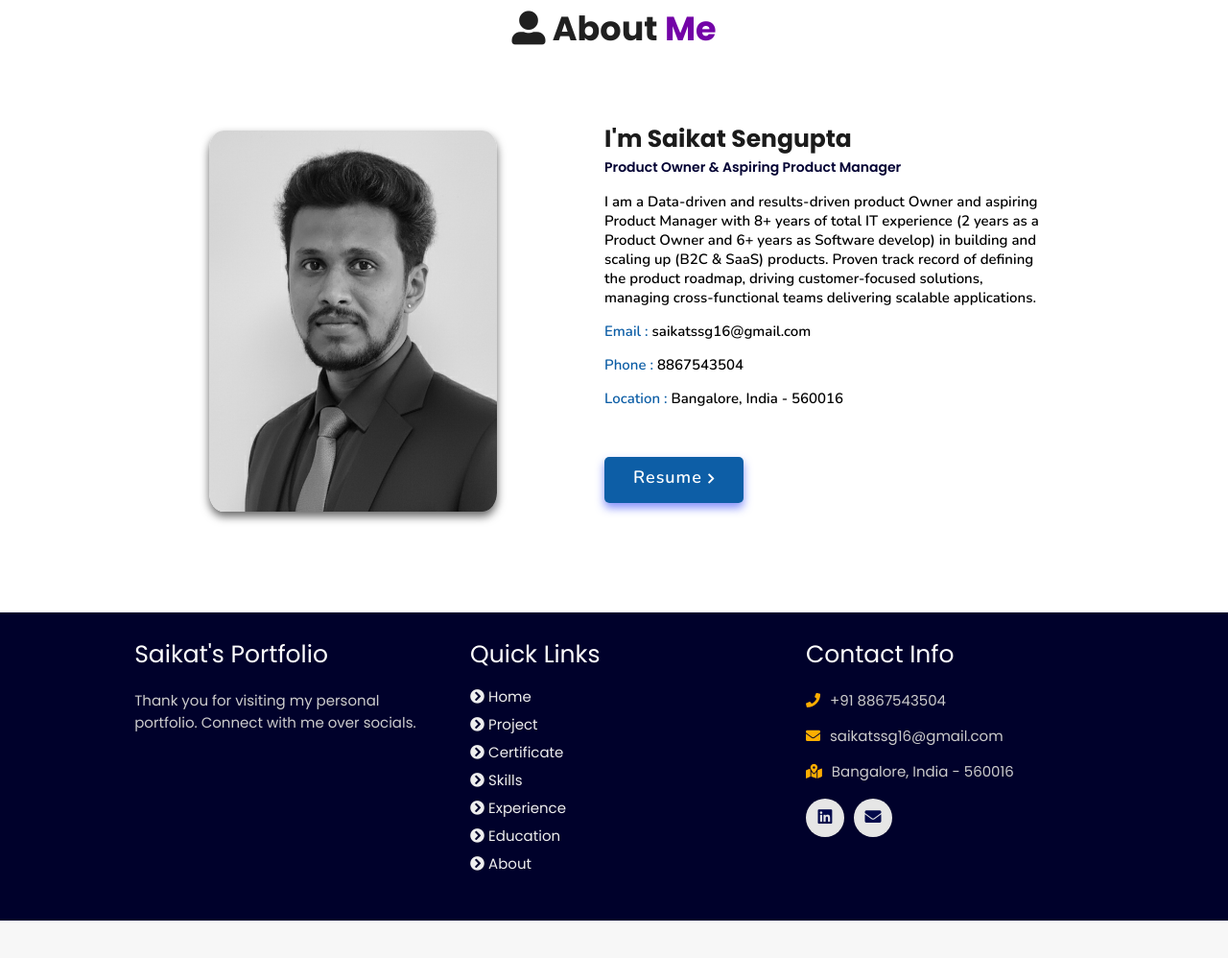
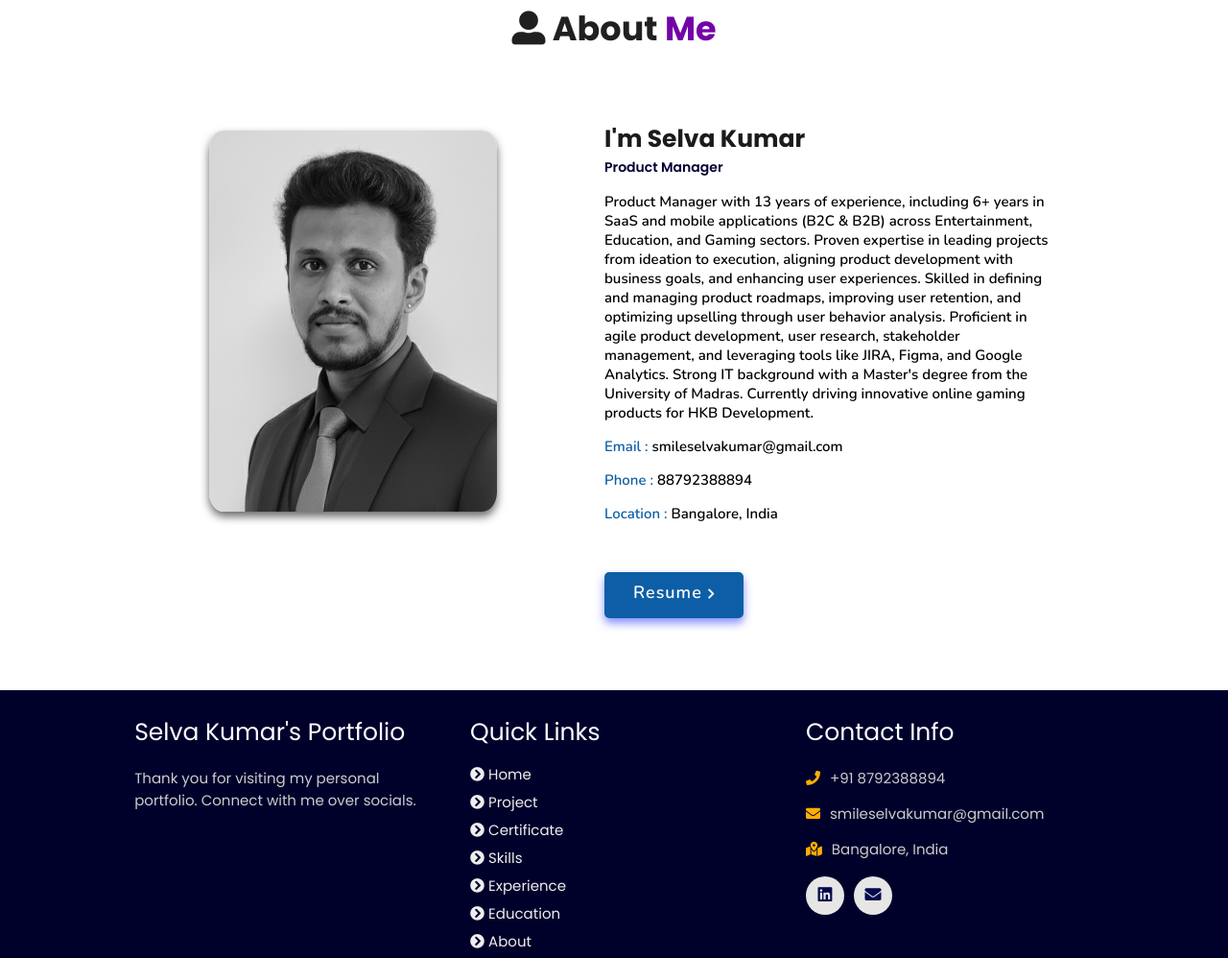
Before and after one commit to theworld2020/selvakumrportfolio, a plain HTML site: page index.html in a window 1280 px wide. Shown: the part 5391-6389 px from the top of the page at 96% size. Before the commit the page ends 6350 px from the top, so only its background shows below. Drawn offline with nearby package versions, Linux system fonts and the light colour scheme; animation ran at ten frames a second.

Commit message:
Add files via upload

```diff
--- a/index.html
+++ b/index.html
@@ -658,14 +658,10 @@
         <img draggable="false" class="tilt" src="./assets/images/selva_profile.png" alt="">
     </div>
     <div class="content">
-        <h3>I'm Saikat Sengupta</h3>
-        <span class="tag">Product Owner & Aspiring Product Manager</span>
+        <h3>I'm Selva Kumar</h3>
+        <span class="tag">Product Manager</span>
 
-        <p>I am a Data-driven and results-driven product Owner and aspiring Product Manager
-          with 8+ years of total IT experience (2 years as a Product Owner and 6+ years
-          as Software develop) in building and scaling up (B2C & SaaS) products.
-          Proven track record of defining the product roadmap, driving customer-focused solutions,
-          managing cross-functional teams delivering scalable applications. </p>
+        <p>Product Manager with 13 years of experience, including 6+ years in SaaS and mobile applications (B2C & B2B) across Entertainment, Education, and Gaming sectors. Proven expertise in leading projects from ideation to execution, aligning product development with business goals, and enhancing user experiences. Skilled in defining and managing product roadmaps, improving user retention, and optimizing upselling through user behavior analysis. Proficient in agile product development, user research, stakeholder management, and leveraging tools like JIRA, Figma, and Google Analytics. Strong IT background with a Master's degree from the University of Madras. Currently driving innovative online gaming products for HKB Development. </p>
 
         <div class="box-container">
             <!-- <div class="box">
@@ -673,14 +669,14 @@
               <p><span> phone : </span> +91 XXX-XXX-XXXX</p>
             </div> -->
             <div class="box">
-              <p><span> Email : </span> saikatssg16@gmail.com</p>
-              <p><span> Phone : </span> 8867543504</p>
-              <p><span> Location : </span> Bangalore, India - 560016</p>
+              <p><span> Email : </span> smileselvakumar@gmail.com</p>
+              <p><span> Phone : </span> 88792388894</p>
+              <p><span> Location : </span> Bangalore, India</p>
             </div>
         </div>
 
         <div class="resumebtn">
-            <a href="https://drive.google.com/file/d/1OV_JkLXhFLnvjl2ArcKFGQWAwj70SHtI/view?usp=sharing" target="_blank" class="btn"><span>Resume</span>
+            <a href="https://drive.google.com/file/d/1QuprD4UApq2PPeis7u6YFVW66h0fOjj1/view?usp=sharing" target="_blank" class="btn"><span>Resume</span>
                 <i class="fas fa-chevron-right"></i>
             </a>
         </div>
@@ -737,7 +733,7 @@
   <div class="box-container">
 
       <div class="box">
-          <h3>Saikat's Portfolio</h3>
+          <h3>Selva Kumar's Portfolio</h3>
           <p>Thank you for visiting my personal portfolio. Connect with me over socials. <br/> <br/></p>
       </div>
 
@@ -754,14 +750,14 @@
 
       <div class="box">
           <h3>contact info</h3>
-          <p> <i class="fas fa-phone"></i>+91 8867543504</p>
-          <p> <i class="fas fa-envelope"></i>saikatssg16@gmail.com</p>
-          <p> <i class="fas fa-map-marked-alt"></i>Bangalore, India - 560016</p>
+          <p> <i class="fas fa-phone"></i>+91 8792388894</p>
+          <p> <i class="fas fa-envelope"></i>smileselvakumar@gmail.com</p>
+          <p> <i class="fas fa-map-marked-alt"></i>Bangalore, India</p>
           <div class="share">
 
-              <a href="https://www.linkedin.com/in/saikat-sengupta-aspiring-pm/" class="fab fa-linkedin" aria-label="LinkedIn" target="_blank"></a>
+              <a href="https://www.linkedin.com/in/selva-kumar-muruganantham-24b27754/" class="fab fa-linkedin" aria-label="LinkedIn" target="_blank"></a>
               <!-- <a href="https://github.com/jigar-sable" class="fab fa-github" aria-label="GitHub" target="_blank"></a> -->
-              <a href="mailto:saikatssg16@gmail.com@gmail.com" class="fas fa-envelope" aria-label="Mail" target="_blank"></a>
+              <a href="mailto:smileselvakumar@gmail.com" class="fas fa-envelope" aria-label="Mail" target="_blank"></a>
               <!-- <a href="https://twitter.com/jigar_sable" class="fab fa-twitter" aria-label="Twitter" target="_blank"></a>
               <a href="https://t.me/lifecode5" class="fab fa-telegram-plane" aria-label="Telegram" target="_blank"></a> -->
           </div>
```
